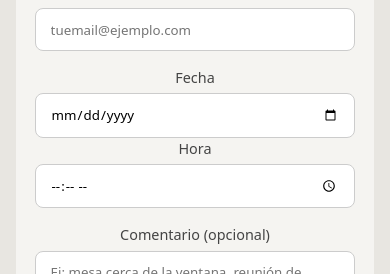
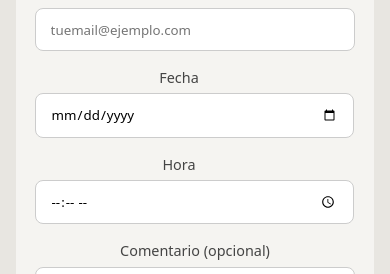
Before and after one commit to JuanRojasManuel/TiendaNad, a React (Vite) app: page /reservas in a window 390 px wide. Shown: the part 351-625 px from the top of the page. Built offline with nearby package versions, Linux system fonts and the light colour scheme; no server answers.

Commit message:
Css input bug
Css input bug

```diff
--- a/src/App.css
+++ b/src/App.css
@@ -1555,7 +1555,16 @@ header {
   }
 
   .reservas-row {
+    display: flex;
     flex-direction: column;
+    gap: 1rem;
+  }
+  .reservas-row label {
+    width: 90%;
+  }
+
+  .reservas-row input {
+    width: 100%;
   }
   /* ==================  Ajuste TOAST ================== */
   .Toastify__toast-container {
```
